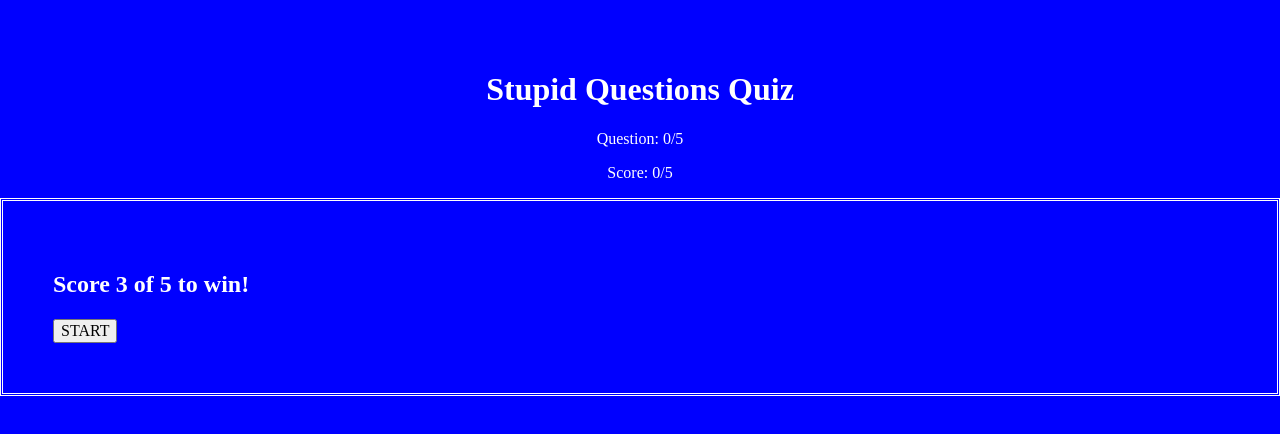
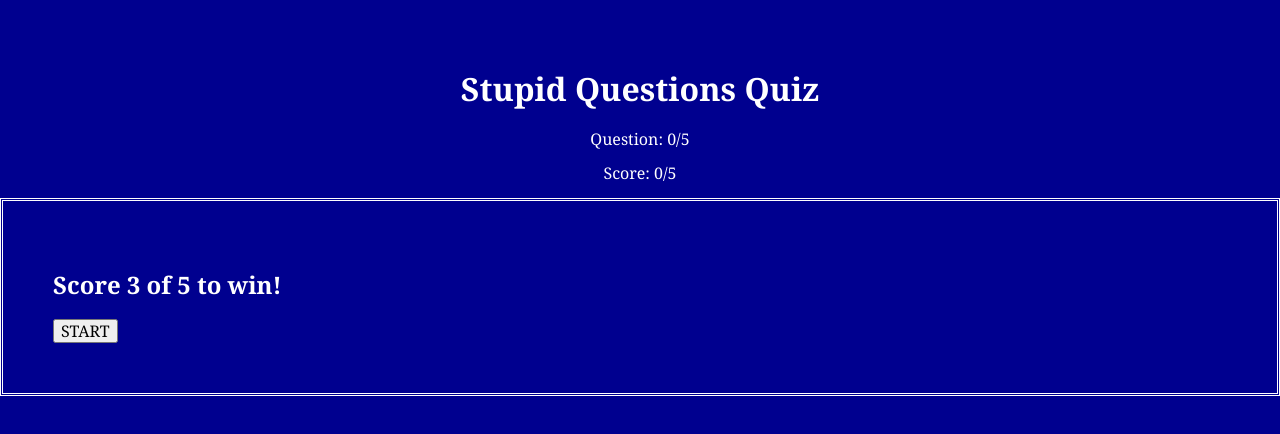
Before and after one commit to bchrist110/Quiz-App, a plain HTML site: page index.html in a window 1280 px wide. Drawn offline with nearby package versions, Linux system fonts and the light colour scheme.

Commit message:
updated css

```diff
--- a/app.css
+++ b/app.css
@@ -8,14 +8,14 @@
 */
 
 body {
-  background-color: blue;
-
+  background-color: #00008F;
 }
 
 header {
   padding-top:0px;
   text-align: center;
   color: white;
+  font-family:"Georgia"
 }
 
 main {
@@ -24,6 +24,7 @@ main {
   padding-left: 30px;
   color: white;
   border-style: double;
+  font-family:"Georgia"
 }
 
 
```
